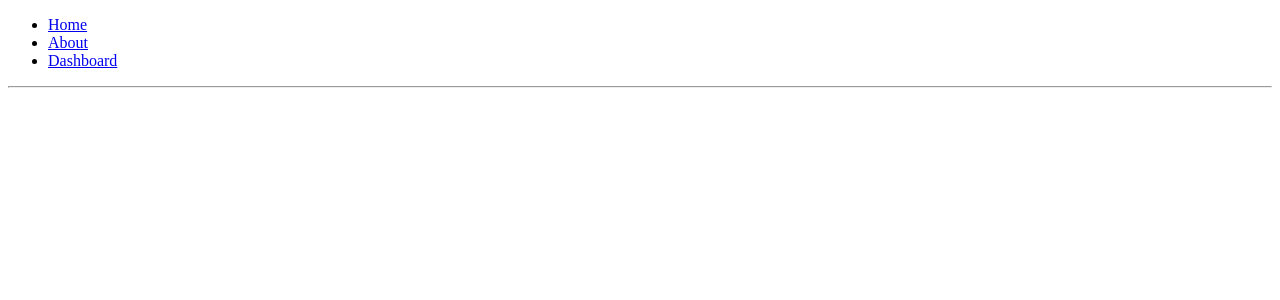
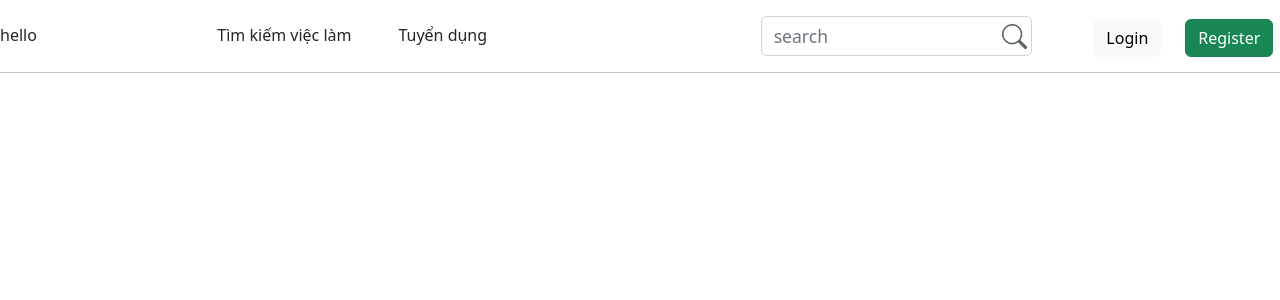
Before and after one commit to nguyentheduyet01/freelancer_hiring, a React (Create React App) app in the folder frontend/: page / in a window 1280 px wide. Shown: the top 300 px of the page. Built offline with nearby package versions, Linux system fonts and the light colour scheme.

Commit message:
modify header

```diff
--- a/frontend/package.json
+++ b/frontend/package.json
@@ -3,12 +3,14 @@
   "version": "0.1.0",
   "private": true,
   "dependencies": {
+    "@mui/icons-material": "^5.11.11",
     "@testing-library/jest-dom": "^5.14.1",
     "@testing-library/react": "^13.0.0",
     "@testing-library/user-event": "^13.2.1",
     "bootstrap": "^5.2.3",
     "react": "^18.2.0",
     "react-bootstrap": "^2.7.2",
+    "react-bootstrap-icons": "^1.10.2",
     "react-dom": "^18.2.0",
     "react-router-dom": "^6.9.0",
     "react-scripts": "5.0.1",
--- a/frontend/src/App.js
+++ b/frontend/src/App.js
@@ -1,32 +1,14 @@
-import { Link, Route } from 'react-router-dom';
+import { Route, Routes } from 'react-router-dom';
+import Header from './components/header/Header';
 
 function App() {
   return (
-    <div className='App'>
-      <div>
-        <ul>
-          <li>
-            <Link to='/'>Home</Link>
-          </li>
-          <li>
-            <Link to='/about'>About</Link>
-          </li>
-          <li>
-            <Link to='/dashboard'>Dashboard</Link>
-          </li>
-        </ul>
-
-        <hr />
-
-        {/*
-          A <Switch> looks through all its children <Route>
-          elements and renders the first one whose path
-          matches the current URL. Use a <Switch> any time
-          you have multiple routes, but you want only one
-          of them to render at a time
-        */}
-      </div>
-    </div>
+    <>
+      <Header />
+      <Routes>
+        <Route path='/'></Route>
+      </Routes>
+    </>
   );
 }
 
--- /dev/null
+++ b/frontend/src/components/header/Header.css
@@ -0,0 +1,9 @@
+.buttonSubmit{
+  background-color: 'transparent' !important;
+  width: '35px' !important;
+  height: '35px' !important;
+  position: 'absolute';
+  top: '3px';
+  right: '0';
+  color: #5a645a;
+}
--- a/frontend/src/components/header/Header.jsx
+++ b/frontend/src/components/header/Header.jsx
@@ -1,7 +1,74 @@
 import React from 'react';
-
+import { Button, Col, Form, Row } from 'react-bootstrap';
+import { Search } from 'react-bootstrap-icons';
+// import SearchIcon from '@mui/icons-material/Search';
 const Header = () => {
-  return <div></div>;
+  return (
+    <>
+      <Row style={{ borderBottom: '1px #BECCBE solid', lineHeight: '70px' }}>
+        <Col xs xm lg='2'>
+          <div className='logo'>hello</div>
+        </Col>
+        <Col xs xm lg='4'>
+          <Row>
+            <Col xm lg='5'>
+              Tìm kiếm việc làm
+            </Col>
+            <Col xm lg='5'>
+              Tuyển dụng
+            </Col>
+          </Row>
+        </Col>
+        <Col xs xm lg='4'>
+          <Row className='mt-3'>
+            <Col xm lg='3'></Col>
+            <Col style={{ padding: '15  px 0 0 0' }}>
+              <Form style={{ width: '90%', position: 'relative' }}>
+                <Form.Group className='mb-3' controlId='formBasicEmail'>
+                  <Form.Control type='text' placeholder='search' style={{ fontSize: '110%' }} />
+                </Form.Group>
+                <Button
+                  type='submit'
+                  className='buttonSubmit'
+                  style={{
+                    backgroundColor: 'transparent',
+                    width: '35px',
+                    height: '35px',
+                    position: 'absolute',
+                    top: '3px',
+                    right: '0',
+                    border: 'none',
+                  }}
+                >
+                  <Search
+                    size={25}
+                    color='#5a645a'
+                    style={{ position: 'absolute', top: '5px', right: '5' }}
+                  />
+                </Button>
+              </Form>
+            </Col>
+          </Row>
+        </Col>
+        <Col
+          style={{
+            display: 'flex',
+            alignItems: 'center',
+            justifyContent: 'center',
+          }}
+        >
+          <Row>
+            <Col>
+              <Button variant='light'>Login</Button>
+            </Col>
+            <Col>
+              <Button variant='success'>Register</Button>
+            </Col>
+          </Row>
+        </Col>
+      </Row>
+    </>
+  );
 };
 
 export default Header;
--- a/frontend/src/index.js
+++ b/frontend/src/index.js
@@ -3,6 +3,7 @@ import ReactDOM from 'react-dom/client';
 import App from './App';
 import reportWebVitals from './reportWebVitals';
 import { BrowserRouter } from 'react-router-dom';
+import 'bootstrap/dist/css/bootstrap.min.css';
 
 const root = ReactDOM.createRoot(document.getElementById('root'));
 root.render(
```
Also changed, not shown: 1 other file (tests, documents, lock files or other folders).
